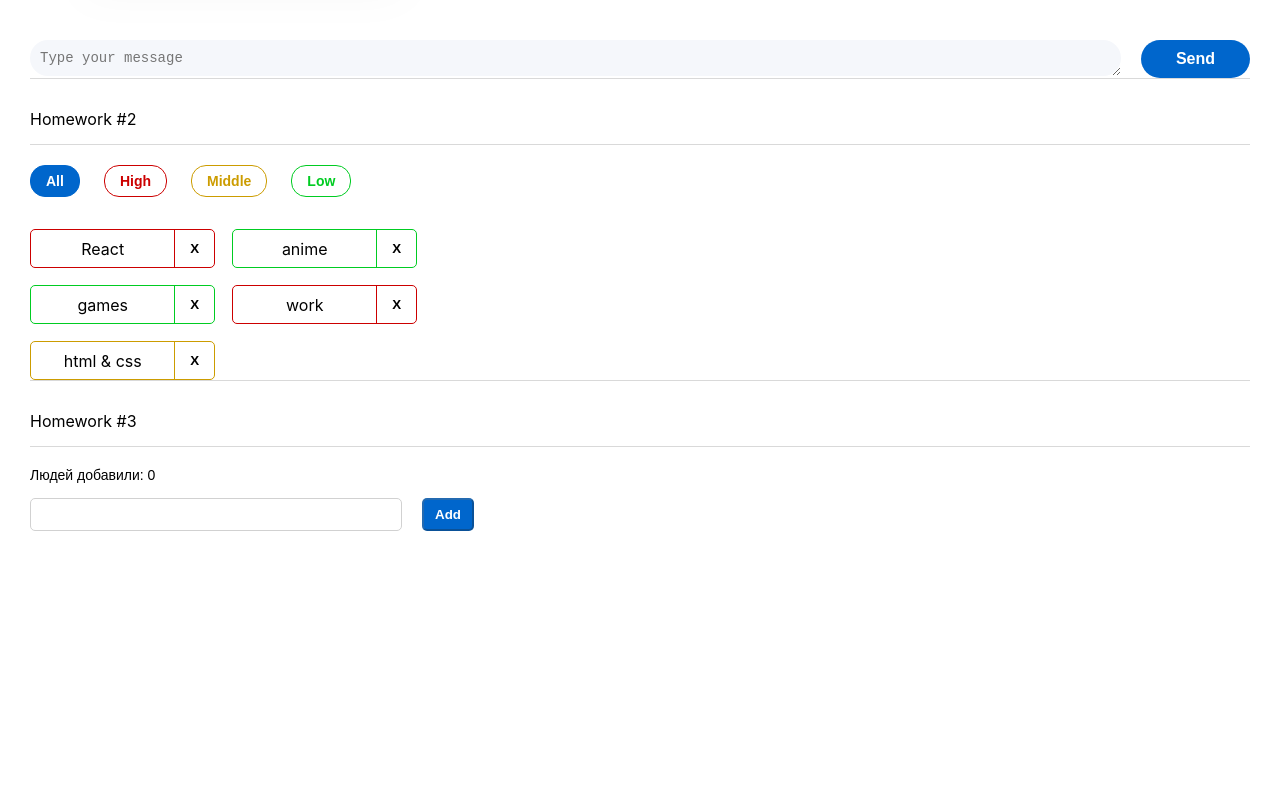
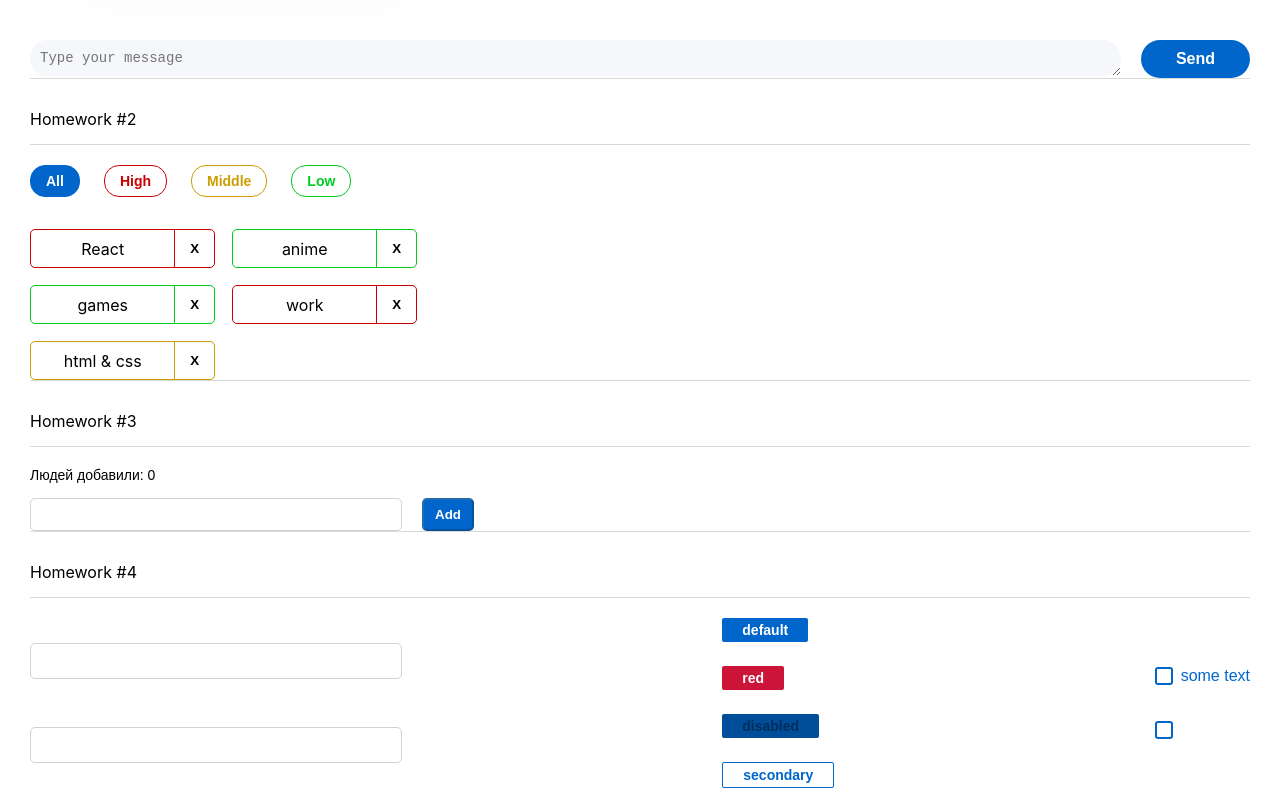
Before and after one commit to shadow-scorpion/hws2-master, a React (Create React App) app: page / in a window 1280 px wide. Shown: the part 226-1014 px from the top of the page. Before the commit the page ends 800 px from the top, so only its background shows below. Built offline with nearby package versions, Linux system fonts and the light colour scheme.

Commit message:
hw4 done

```diff
--- a/src/s1-main/App.module.css
+++ b/src/s1-main/App.module.css
@@ -4,7 +4,7 @@
 }
 
 .hw {
-
+    width: 100%;
 }
 
 .hwTitle {
--- a/src/s1-main/App.tsx
+++ b/src/s1-main/App.tsx
@@ -3,6 +3,7 @@ import s from './App.module.css'
 import HW1 from '../s2-homeworks/hw01/HW1'
 import HW2 from "../s2-homeworks/hw02/HW2";
 import HW3 from "../s2-homeworks/hw03/HW3";
+import HW4 from "../s2-homeworks/hw04/HW4";
 
 function App() {
     return (
@@ -11,7 +12,8 @@ function App() {
             {/*раскомментировать по ходу выполнения*/}
             <HW2/>
             <HW3/>
-            {/*<HW4/>*/}
+            <HW4/>
+
 
             {/*при выполнении дз 5 и более - закомментировать здесь дз 1-4, так как они есть внутри дз 5*/}
             {/*<HW5/>*/}
--- a/src/s2-homeworks/hw01/HW1.tsx
+++ b/src/s2-homeworks/hw01/HW1.tsx
@@ -41,10 +41,6 @@ export const friendMessage0: MessageType = {
 }
 
 const HW1 = () => {
-    const reverseFn = (text: string) => {
-        return text.split("").reverse().join("").split(" ").reverse().join(" ");
-    }
-    console.log(reverseFn('The quick brown fox jumps over the lazy dog'))
 
     return (
         <div id={'hw1'}>
--- a/src/s2-homeworks/hw03/Greeting.module.css
+++ b/src/s2-homeworks/hw03/Greeting.module.css
@@ -41,6 +41,7 @@
 }
 
 .button:active {
+    background-color: #0556a6;
 }
 
 .button:disabled {
--- a/src/s2-homeworks/hw03/Greeting.tsx
+++ b/src/s2-homeworks/hw03/Greeting.tsx
@@ -25,7 +25,7 @@ const Greeting: React.FC<GreetingPropsType> = (
         lastUserName,
     } // деструктуризация пропсов
 ) => {
-    const inputClass = error ? s.errorInput : s.input // need to fix with (?:)
+    const inputClass = error ? s.input + " " + s.errorInput : s.input // need to fix with (?:)
 
     return (
         <div id={'hw3-form'} className={s.greetingForm}>
--- a/src/s2-homeworks/hw04/Stand.module.css
+++ b/src/s2-homeworks/hw04/Stand.module.css
@@ -2,13 +2,28 @@
     display: flex;
     justify-content: space-between;
     align-items: center;
+    height: 100%;
 }
 
 .inputs {
     display: flex;
     flex-direction: column;
     gap: 48px;
+    width: 372px;
 }
+
+.inputs > div {
+    width: 100%; /* Убедиться что обертки div тоже занимают полную ширину */
+    /*max-height: 40px;*/
+    height: 36px;
+}
+
+.span {
+    font-size: 10px;
+    line-height: 100%;
+ order: 1;
+}
+
 
 .buttons {
     display: flex;
--- a/src/s2-homeworks/hw04/Stand.tsx
+++ b/src/s2-homeworks/hw04/Stand.tsx
@@ -28,6 +28,7 @@ const Stand = () => {
                         value={stateForAllInputs}
                         onChangeText={setValue}
                         error={error}
+                        spanClassName={s.span}
                         onEnter={() => {
                             setError(
                                 stateForAllInputs.trim()
--- a/src/s2-homeworks/hw04/common/c1-SuperInputText/SuperInputText.module.css
+++ b/src/s2-homeworks/hw04/common/c1-SuperInputText/SuperInputText.module.css
@@ -1,20 +1,36 @@
 .input:focus {
+    outline: none;
 }
 
 .input {
+    border: 1px solid #D1D1D1;
+    max-width: 372px;
+    width: 372px;
+    max-height: 36px;
+    height: 100%;
+    border-radius: 5px;
+    box-sizing: border-box;
+    order: 2;
 }
 
 .inputWrapper {
+    display: flex;
+    flex-direction: column;
+    position: relative;
+    height: 100%;
 }
 
 .superInput {
 }
 
 .errorInput {
+    border: 1px solid red;
 }
 
 .errorInput:focus {
+    outline: none;
 }
 
 .error {
+    color: red;
 }
--- a/src/s2-homeworks/hw04/common/c2-SuperButton/SuperButton.module.css
+++ b/src/s2-homeworks/hw04/common/c2-SuperButton/SuperButton.module.css
@@ -1,36 +1,59 @@
 .button {
+    padding: 2px 20px;
+    border: none;
+    border-radius: 2px;
+    font-size: 14px;
+    font-weight: 600;
+    line-height: 20px;
+    color: white;
 }
 
 .disabled {
+    background-color: #004D99;
+    color: #002E5C;
 }
 
 .secondary {
+    background-color: transparent;
+    color: #0066CC;
+    border: 1px solid #0066CC;
 }
 
 .default {
+    background-color: #0066CC;
 }
 
 .red {
+    background-color: #CC1439;
 }
 
 .default:hover {
+    background-color: #0080FF;
 }
 
 .red:hover {
+    background-color: #FF1A47;
 }
 
 .secondary:hover {
+    background-color: #E5F0FA;
 }
 
 
 .default:active {
+    background-color: #0059B2;
 }
 
 .secondary:active {
+    background-color: #C9E5FF;
+    color: #0066CC;
 }
 
 .red:active {
+    background-color: #B21232;
 }
 
 .button:disabled {
+    background-color: #004D99;
+    color: #002E5C;
 }
--- a/src/s2-homeworks/hw04/common/c2-SuperButton/SuperButton.tsx
+++ b/src/s2-homeworks/hw04/common/c2-SuperButton/SuperButton.tsx
@@ -17,17 +17,16 @@ const SuperButton: React.FC<SuperButtonPropsType> = (
         ...restProps // все остальные пропсы попадут в объект restProps, там же будет children
     }
 ) => {
-    const finalClassName = s.button
-        // + (disabled
-        //         ? ...
-        //         : xType === 'red'
-        //             ? ...
-        + (className ? ' ' + className : '') // задачка на смешивание классов
+    const finalClassName = s.button +
+        (disabled ? ' ' + s.disabled :
+       xType === 'red' ? ' ' + s.red :
+            xType === 'secondary' ? ' ' + s.secondary : ' ' + s.default)
+        + (className ? ' ' + className : '')
 
     return (
         <button
             disabled={disabled}
-            className={finalClassName}
+            className={finalClassName }
             {...restProps} // отдаём кнопке остальные пропсы если они есть (children там внутри)
         />
     )
--- a/src/s2-homeworks/hw04/common/c3-SuperCheckbox/SuperCheckbox.tsx
+++ b/src/s2-homeworks/hw04/common/c3-SuperCheckbox/SuperCheckbox.tsx
@@ -28,7 +28,9 @@ const SuperCheckbox: React.FC<SuperCheckboxPropsType> = (
 ) => {
     const onChangeCallback = (e: ChangeEvent<HTMLInputElement>) => {
         // задачка на написание онченджа
+        onChange?.(e)
 
+        onChangeChecked?.(e.currentTarget.checked)
     }
 
     const finalInputClassName = s.checkbox
```
